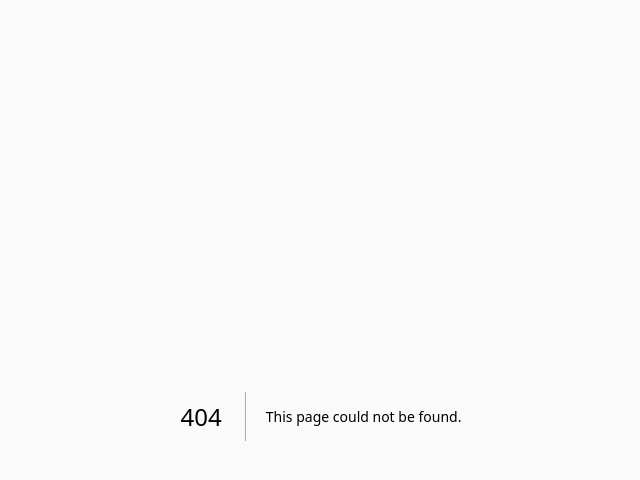
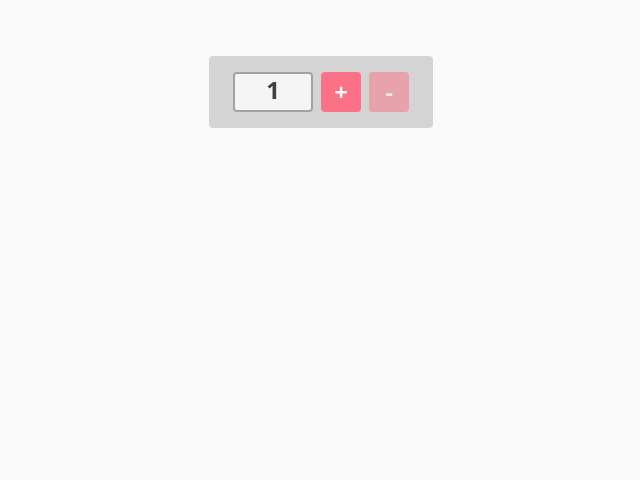
Before and after one commit to DylaneElyse/cprg306-assignments, a Next.js app: page /week-4 in a window 1280 px wide. Before the commit this address had no page. Shown: the top 480 px of the page, without its empty margins (319-959 px from the left). Built offline with nearby package versions, Linux system fonts and the light colour scheme.

Commit message:
Update Week 4

```diff
--- a/app/page.js
+++ b/app/page.js
@@ -10,6 +10,9 @@ export default function Page() {
       <p>
         <Link href="week-3">Week 3 Assignment</Link>
       </p>
+      <p>
+        <Link href="week-4">Week 4 Assignment</Link>
+      </p>
     </main>
   );
 }
--- /dev/null
+++ b/app/week-4/new-item.js
@@ -0,0 +1,27 @@
+import { useState } from "react";
+
+export default function Counter() {
+  const [count, setCount] = useState(1);
+
+  return (
+    <div className="flex flex-row items-center px-5 py-3 m-10 bg-neutral-300 rounded">
+      <div className="flex-2 w-20 h-10 bg-neutral-100 border-2 border-neutral-400 rounded text-center m-1">
+        <p className="text-2xl font-bold text-neutral-700">{count}</p>
+      </div>
+      <button
+        className="flex-1 bg-rose-400 rounded w-10 h-10 text-neutral-50 font-bold text-2xl m-1 text-center disabled:opacity-50"
+        onClick={() => increment()}
+        disabled={count === 20}
+      >
+        +
+      </button>
+      <button
+        className="flex-1 bg-rose-400 rounded w-10 h-10 text-neutral-50 font-bold text-2xl m-1 text-center disabled:opacity-50"
+        onClick={() => decrement()}
+        disabled={count === 1}
+      >
+        -
+      </button>
+    </div>
+  );
+}
--- /dev/null
+++ b/app/week-4/page.js
@@ -0,0 +1,11 @@
+"use client";
+
+import Counter from "./new-item.js";
+
+export default function Page() {
+  return (
+    <main className="flex justify-center ">
+      <Counter />
+    </main>
+  );
+}
--- /dev/null
+++ b/components/NewItem.js
@@ -0,0 +1,15 @@
+"use client";
+
+import { useState } from "react";
+
+export function increment() {
+  if (count < 20) {
+    setCount(count + 1);
+  }
+}
+
+export function decrement() {
+  if (count > 1) {
+    setCount(count - 1);
+  }
+}
```
Also changed, not shown: demo-code/dog.js (added, +20 -0 lines), demo-code/week-3.js (added, +56 -0 lines).
